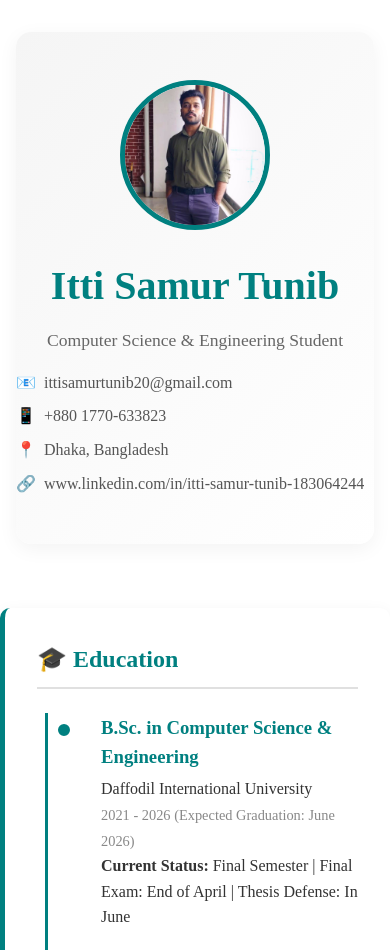
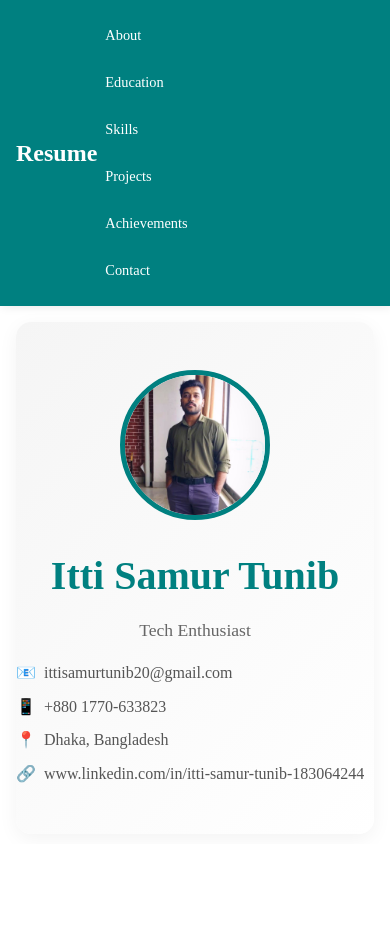
Before and after one commit to Rumas0/resume_01, a website: page index.html in a window 390 px wide. Shown: the top 950 px of the page. After the commit the page ends 844 px from the top, so only its background shows below. Drawn offline with Linux system fonts and the light colour scheme.

Commit message:
corrected_alignment_Commit_03

```diff
--- a/index.html
+++ b/index.html
@@ -11,31 +11,35 @@
         box-sizing: border-box;
       }
 
+      html,
+      body {
+        height: 100%;
+        overflow-x: hidden;
+      }
+
       body {
         font-family: "Times New Roman", Times, serif;
         background: #ffffff;
         color: #333;
         line-height: 1.6;
+        display: flex;
       }
 
       /* Navigation - Teal Color Sidebar */
       .navbar {
-        position: fixed;
-        left: 0;
-        top: 0;
         width: 250px;
+        min-width: 250px;
         height: 100vh;
         background: #008080;
         padding: 2rem 1rem;
         box-shadow: 2px 0 10px rgba(0, 0, 0, 0.1);
-        z-index: 1000;
-        display: flex;
-        flex-direction: column;
+        position: sticky;
+        top: 0;
+        left: 0;
+        overflow-y: auto;
       }
 
       .nav-container {
-        max-width: none;
-        margin: 0;
         display: flex;
         flex-direction: column;
         align-items: flex-start;
@@ -73,10 +77,11 @@
 
       /* Main Container */
       .container {
-        max-width: 1000px;
-        margin-left: 250px;
-        margin-right: auto;
+        flex: 1;
+        max-width: 100%;
         padding: 2rem;
+        overflow-y: auto;
+        height: 100vh;
       }
 
       /* Header Section */
@@ -320,13 +325,41 @@
 
       /* Responsive */
       @media (max-width: 768px) {
+        body {
+          flex-direction: column;
+        }
+
         .navbar {
-          display: none;
+          width: 100%;
+          height: auto;
+          position: relative;
+          padding: 1rem;
+        }
+
+        .nav-container {
+          flex-direction: row;
+          align-items: center;
+          justify-content: space-between;
+        }
+
+        .nav-logo {
+          margin-bottom: 0;
+        }
+
+        .nav-links {
+          flex-direction: row;
+          flex-wrap: wrap;
+          gap: 0.5rem;
+        }
+
+        .nav-links a {
+          padding: 0.5rem;
+          font-size: 0.9rem;
         }
 
         .container {
-          margin-left: 0;
-          padding: 2rem 1rem;
+          height: auto;
+          padding: 1rem;
         }
 
         .header,
@@ -344,8 +377,12 @@
         .navbar {
           display: none;
         }
+        body {
+          display: block;
+        }
         .container {
           margin-left: 0;
+          height: auto;
         }
         .header,
         .section {
@@ -374,13 +411,15 @@
     <div class="container">
       <!-- Header Section -->
       <header class="header active" id="about">
-        <img src="./Samur_Self.jpg"
-        alt="Profile"
-        class="profile-img"
-        id="profileImage"
-        onerror="this.src='https://via.placeholder.com/150/008080/ffffff?text=Your+Photo'" />
+        <img
+          src="./Samur_Self.jpg"
+          alt="Profile"
+          class="profile-img"
+          id="profileImage"
+          onerror="this.src='https://via.placeholder.com/150/008080/ffffff?text=Your+Photo'"
+        />
         <h1>Itti Samur Tunib</h1>
-        <p class="tagline">Computer Science & Engineering Student</p>
+        <p class="tagline">Tech Enthusiast</p>
         <div class="contact-info">
           <div class="contact-item">
             <span>📧</span>
@@ -398,7 +437,6 @@
             <span>🔗</span>
             <span>www.linkedin.com/in/itti-samur-tunib-183064244</span>
           </div>
-        </div>
         </div>
       </header>
 
@@ -563,20 +601,6 @@
         });
       });
 
-      // Photo upload functionality
-      document
-        .getElementById("photoUpload")
-        .addEventListener("change", function (e) {
-          const file = e.target.files[0];
-          if (file) {
-            const reader = new FileReader();
-            reader.onload = function (e) {
-              document.getElementById("profileImage").src = e.target.result;
-            };
-            reader.readAsDataURL(file);
-          }
-        });
-
       // Download function
       function downloadResume() {
         window.print();
```
